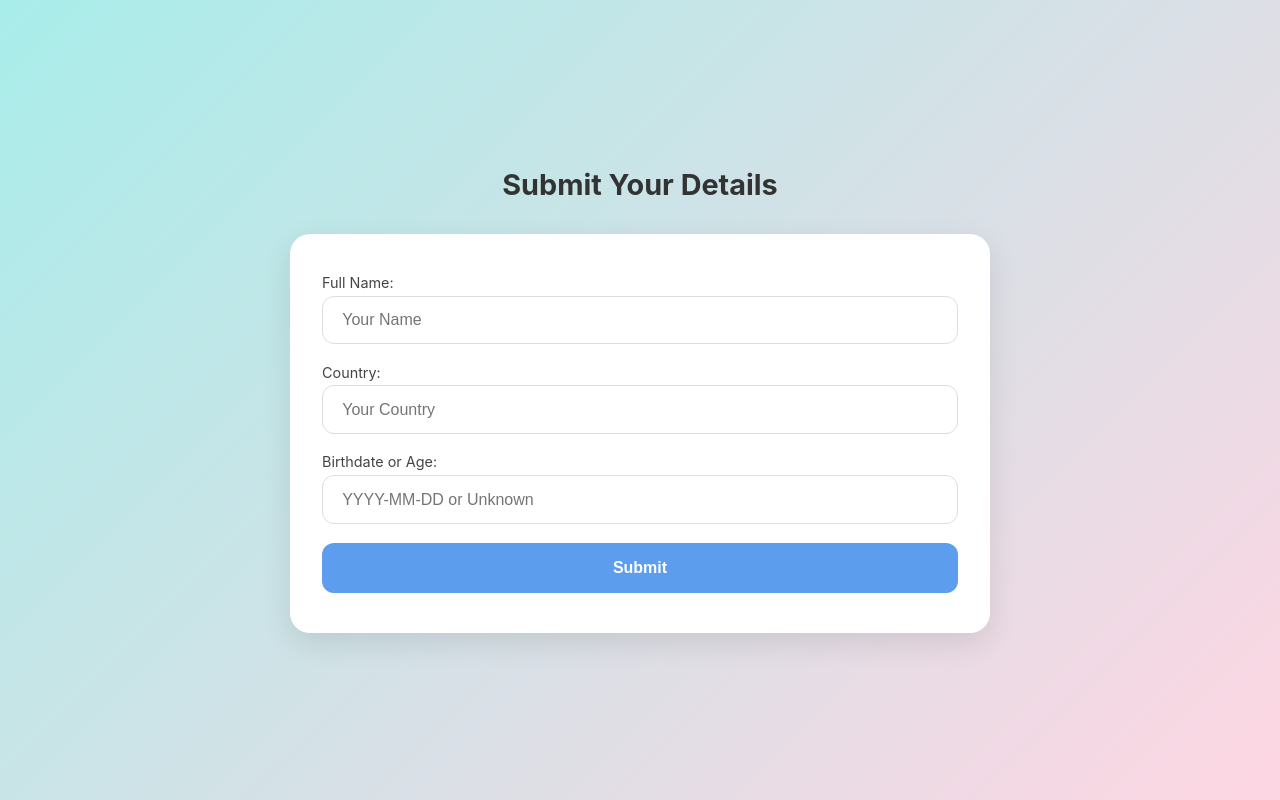
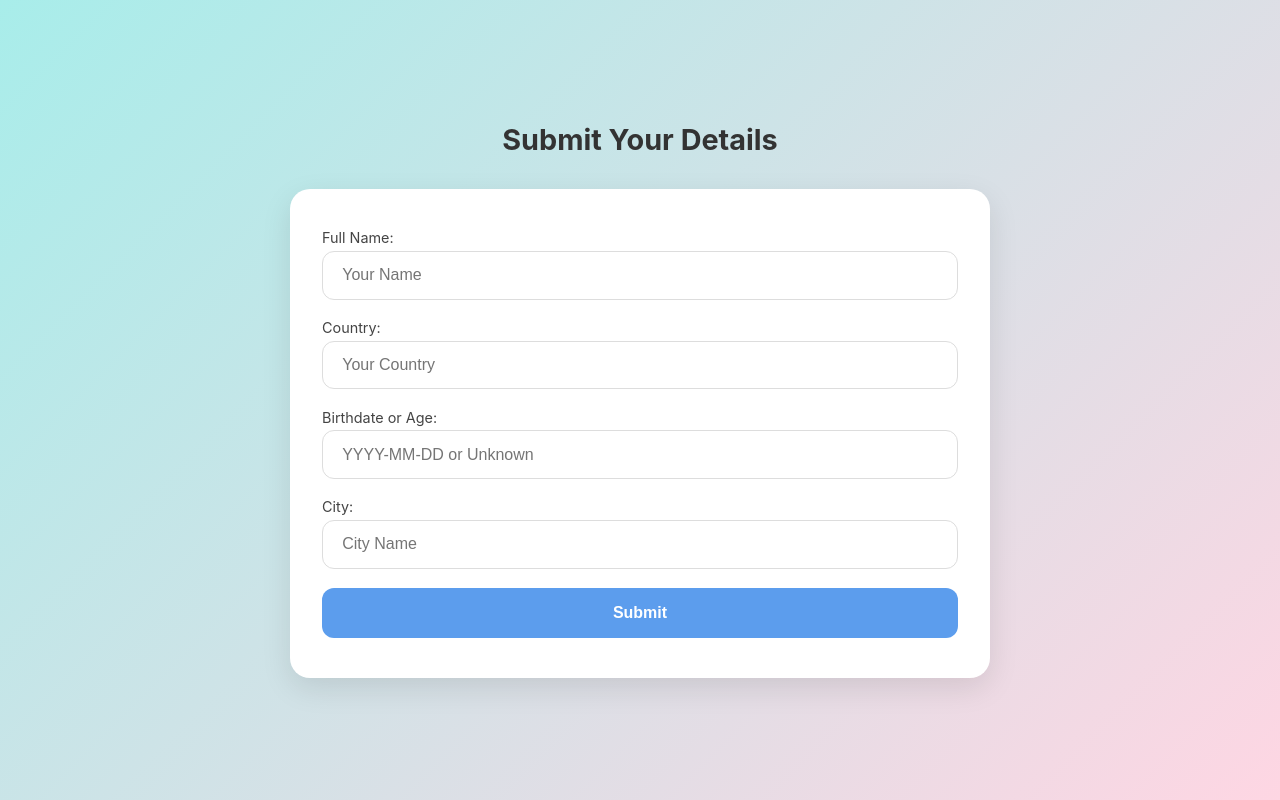
Before and after one commit to Namanfg/Application_Fraud, a Flask app: page / in a window 1280 px wide. Run offline with Flask 3, Linux system fonts and the light colour scheme.

Commit message:
Second push

```diff
--- a/Final_Development/app.py
+++ b/Final_Development/app.py
@@ -23,16 +23,18 @@ def submit():
     full_name = data.get('full_name', '').strip().title()
     country = data.get('country', '').strip()
     dob = data.get('dob', '').strip()
+    city = data.get('city', '').strip()
 
     print("Preparing Data for SAS API")
     # uri -> /microanalyticScore/modules/application_fraud_genai_version_1_0
-    url_sas = "https://create.demo.sas.com/microanalyticScore/modules/application_fraud_genai_version_1_0/steps/execute"
+    url_sas = "https://create.demo.sas.com/microanalyticScore/modules/application_fraud_genai2_1/steps/execute"
     payload_sas = json.dumps({
         "version": 2.1,
         "inputs": [
             {"name": "Input_Country_", "value": country},
             {"name": "Input_Dob_", "value": dob},
-            {"name": "Input_Name_", "value": full_name}
+            {"name": "Input_Name_", "value": full_name},
+            {"name": "Input_City_", "value":city}
         ]
     })
     headers_sas = {
--- a/Final_Development/code.txt
+++ b/Final_Development/code.txt
@@ -1 +1 @@
-xkXnIEIvJQlBbq1oRcSbjjHttuELTMFl
+OC6KyMRHWyN23C-S3kS8mCFYfZ-s5ZDj
--- a/Final_Development/static/app.js
+++ b/Final_Development/static/app.js
@@ -2,13 +2,14 @@ document.getElementById('submitBtn').addEventListener('click', async () => {
   const full_name = document.getElementById('full_name').value;
   const country = document.getElementById('country').value;
   const dob = document.getElementById('dob').value;
+  const city = document.getElementById('city').value;
 
   document.getElementById('loadingOverlay').classList.add('show');
 
   const response = await fetch('/api/submit', {
     method: 'POST',
     headers: { 'Content-Type': 'application/json' },
-    body: JSON.stringify({ full_name, country, dob })
+    body: JSON.stringify({ full_name, country, dob, city })
   });
 
   const data = await response.json();
--- a/Final_Development/templates/index.html
+++ b/Final_Development/templates/index.html
@@ -19,6 +19,9 @@
 
       <label>Birthdate or Age:</label>
       <input type="text" id="dob" placeholder="YYYY-MM-DD or Unknown" />
+
+      <label>City: </label>
+      <input type="text" id="city" placeholder="City Name"/>
 
       <button id="submitBtn">Submit</button>
     </div>
```
Also changed, not shown: Final_Development/access_token.txt (+1 -1 lines).
